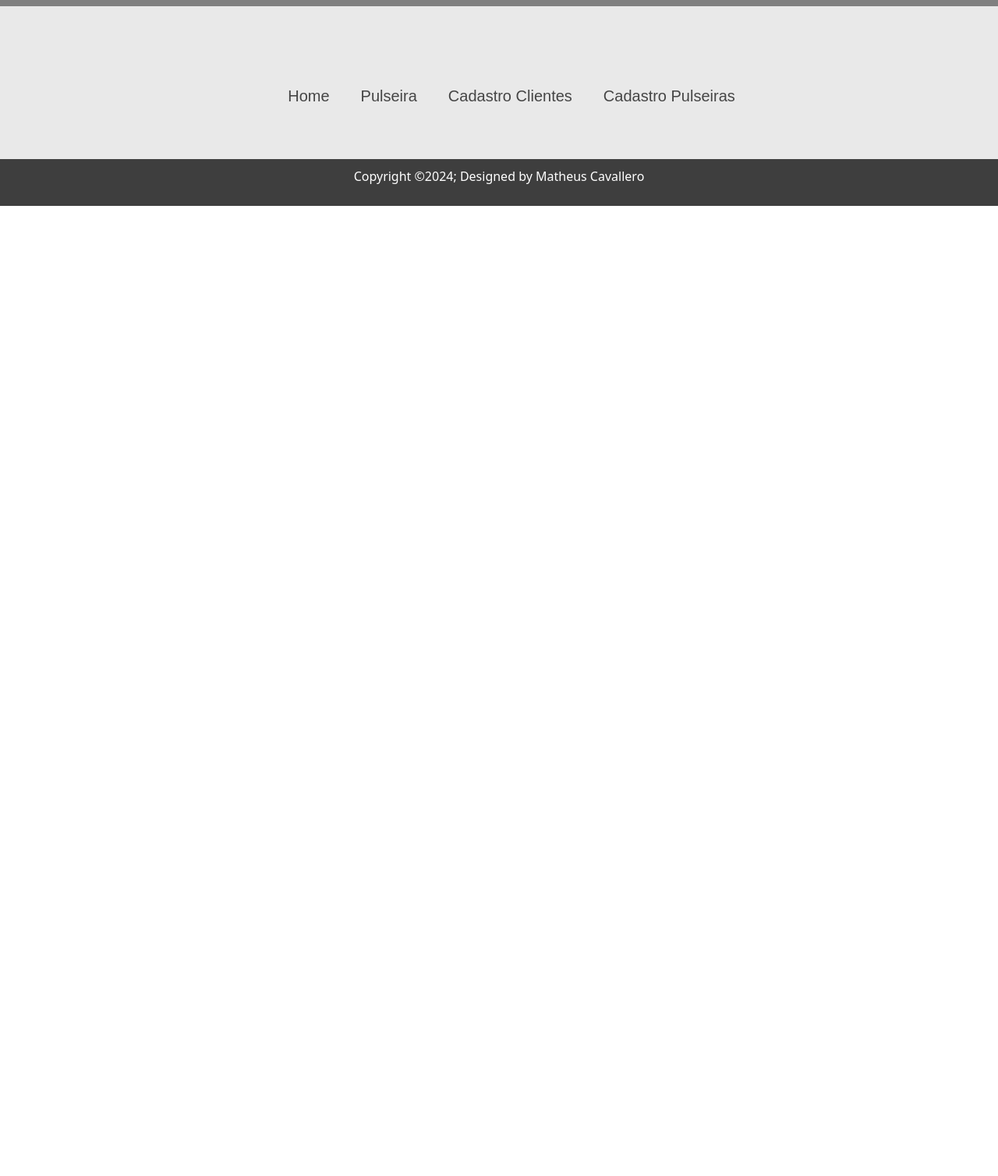
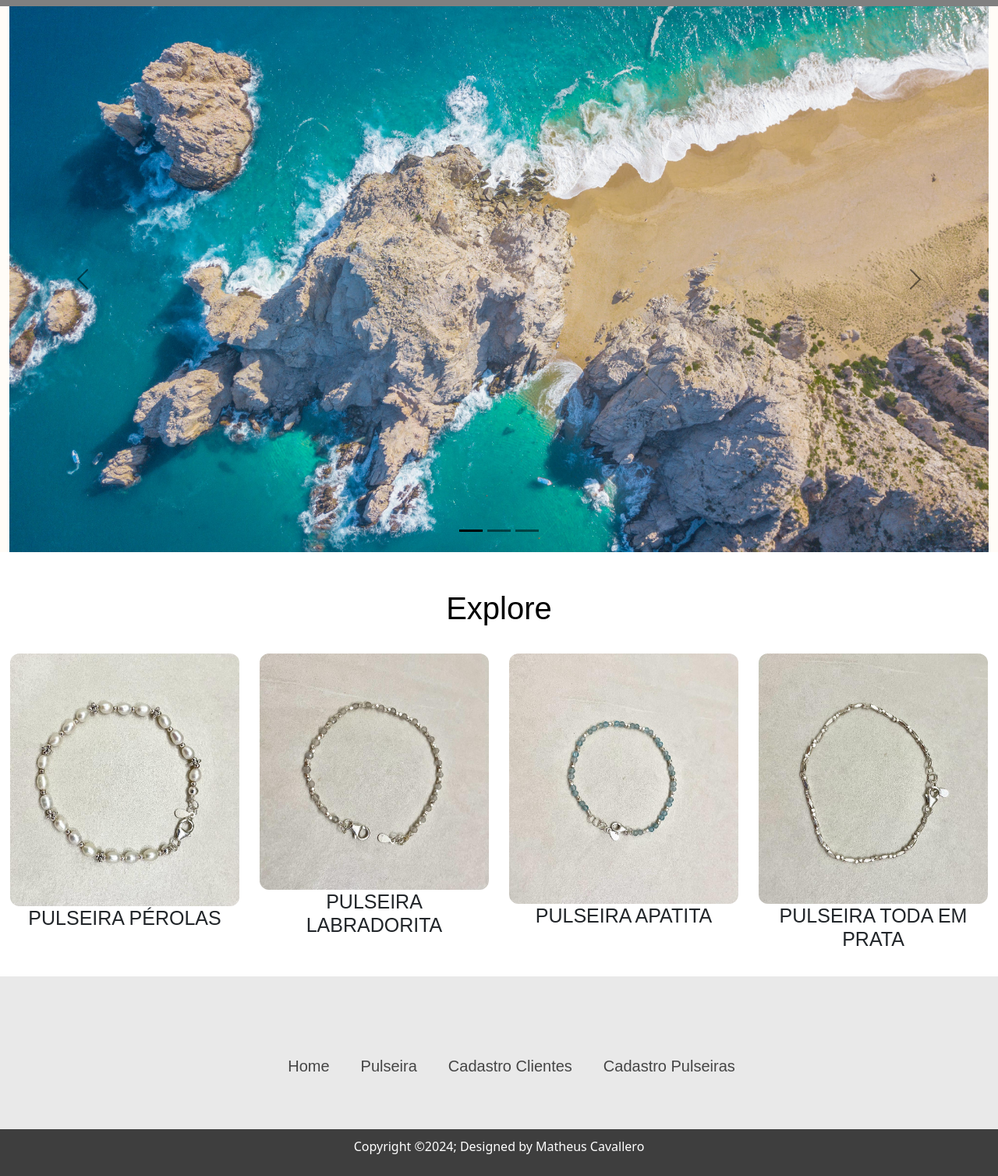
Before and after one commit to rnnae/Ecommerce, a Django app: page / in a window 1280 px wide. Shown: the part 408-1916 px from the top of the page at 78% size. Before the commit the page ends 672 px from the top, so only its background shows below. Run offline with Django 5.2, Linux system fonts and the light colour scheme; some libraries are stand-ins or nearby versions.

Commit message:
mudancas

```diff
--- a/e_commerce/static/e_commerce/css/style.css
+++ b/e_commerce/static/e_commerce/css/style.css
@@ -78,18 +78,52 @@ nav .iaindex:hover {
 }
 
 .explore {
-    font-family: 'Playfair Display', serif;
     color: black;
     display: flex;
     justify-content: center;
 }
 
 
+ img .cardsFilho{
+    width: 500px;
+    height: 400px;
+  }
+
+.containermth {
+    display: flex;
+    justify-content: space-around;
+}
 
 
+.cardsPai {
+    padding: 2% 1%;
+    width: 50%;
 
+}
 
+.cardsFilho {
+    border-radius: 12px;
+    padding: 0%;
+    overflow: hidden;
+    transition: 0.7s linear;
+}
 
+.cardsFilho:hover {
+    box-shadow: 0 0 8px gray;
+
+}
+
+.cardsFilho:hover img {
+    scale: 1.2;
+    transition: 0.7s;
+}
+
+.cardsFilho img {
+    width: 100%;
+    display: block;
+    transition: 0.7s;
+
+}
 li {
     list-style-type: none;
 }
--- a/templates/e_commerce/base.html
+++ b/templates/e_commerce/base.html
@@ -48,7 +48,6 @@
 
     {% endblock %}
  <footer class="containerFooter">
-
     <div class="footerNav">
       <ul>
         <li><a href="index.html">Home</a></li>
--- a/templates/e_commerce/index.html
+++ b/templates/e_commerce/index.html
@@ -1,5 +1,93 @@
 {% extends "e_commerce/base.html" %}
+{% load static %}
 
 {% block content %}
+     <main class="maincolor">
+    <div class="container-fluid">
+      <div id="carouselExampleDark" class="carousel carousel-dark slide" data-bs-ride="carousel">
+        <div class="carousel-indicators">
+          <button type="button" data-bs-target="#carouselExampleDark" data-bs-slide-to="0" class="active"
+            aria-current="true" aria-label="Slide 1"></button>
+          <button type="button" data-bs-target="#carouselExampleDark" data-bs-slide-to="1"
+            aria-label="Slide 2"></button>
+          <button type="button" data-bs-target="#carouselExampleDark" data-bs-slide-to="2"
+            aria-label="Slide 3"></button>
+        </div>
+        <div class="carousel-inner">
+          <div class="carousel-item active" data-bs-interval="10000">
+            <img src="{% static 'e_commerce/img/pexels-josh-fields-3964214.jpg' %}" class="d-block w-100 imgbanner" alt="...">
+            <div class="carousel-caption d-none d-md-block">
+              <h5></h5>
+              <p></p>
+            </div>
+          </div>
+          <div class="carousel-item" data-bs-interval="2000">
+            <img src="{% static 'e_commerce/img/pexels-koushalya-karthikeyan-19643266.jpg' %}" class="d-block w-100 imgbanner" alt="...">
+            <div class="carousel-caption d-none d-md-block">
+              <h5></h5>
+              <p></p>
+            </div>
+          </div>
+          <div class="carousel-item">
+            <img src="{% static 'e_commerce/img/pexels-pok-rie-1655166.jpg' %}" class="d-block w-100 imgbanner" alt="...">
+            <div class="carousel-caption d-none d-md-block">
+              <h5></h5>
+              <p></p>
+            </div>
+          </div>
+        </div>
+        <button class="carousel-control-prev" type="button" data-bs-target="#carouselExampleDark" data-bs-slide="prev">
+          <span class="carousel-control-prev-icon" aria-hidden="true"></span>
+          <span class="visually-hidden">Previous</span>
+        </button>
+        <button class="carousel-control-next" type="button" data-bs-target="#carouselExampleDark" data-bs-slide="next">
+          <span class="carousel-control-next-icon" aria-hidden="true"></span>
+          <span class="visually-hidden">Next</span>
+        </button>
+      </div>
+    </div>
+  </main>
 
+     <div class="explore pt-5">
+    <h1 style="font-family: 'Montserrat', sans-serif">Explore</h1>
+
+
+  </div>
+
+  <div class="containermth">
+    <div class="cardsPai">
+      <div class="cardsFilho">
+        <a href="loja.html">
+          <img src="{% static 'e_commerce/img/Pulseira1.jpeg'%}" alt="">
+        </a>
+      </div>
+
+      <h2 class="text-center" style="font-family: 'Montserrat', sans-serif; font-size: 25px;">PULSEIRA PÉROLAS</h2>
+    </div>
+    <div class="cardsPai">
+      <div class="cardsFilho">
+        <a href="loja.html">
+          <img src="{% static 'e_commerce/img/Pulseira4.jpeg' %}" alt="">
+        </a>
+      </div>
+      <h2 class="text-center" style="font-family: 'Montserrat', sans-serif; font-size: 25px;">PULSEIRA LABRADORITA</h2>
+    </div>
+    <div class="cardsPai">
+      <div class="cardsFilho">
+        <a href="loja.html">
+          <img src="{% static 'e_commerce/img/Pulseira6.jpeg' %}" alt="">
+        </a>
+      </div>
+      <h2 class="text-center" style="font-family: 'Montserrat', sans-serif; font-size: 25px;">PULSEIRA APATITA</h2>
+    </div>
+    <div class="cardsPai">
+      <div class="cardsFilho">
+        <a href="loja.html">
+          <img src="{% static 'e_commerce/img/Pulseira5.jpeg' %}" alt="">
+        </a>
+      </div>
+      <h2 class="text-center" style="font-family: 'Montserrat', sans-serif; font-size: 25px;">PULSEIRA TODA EM PRATA
+      </h2>
+    </div>
+  </div>
 {% endblock content %}
```
